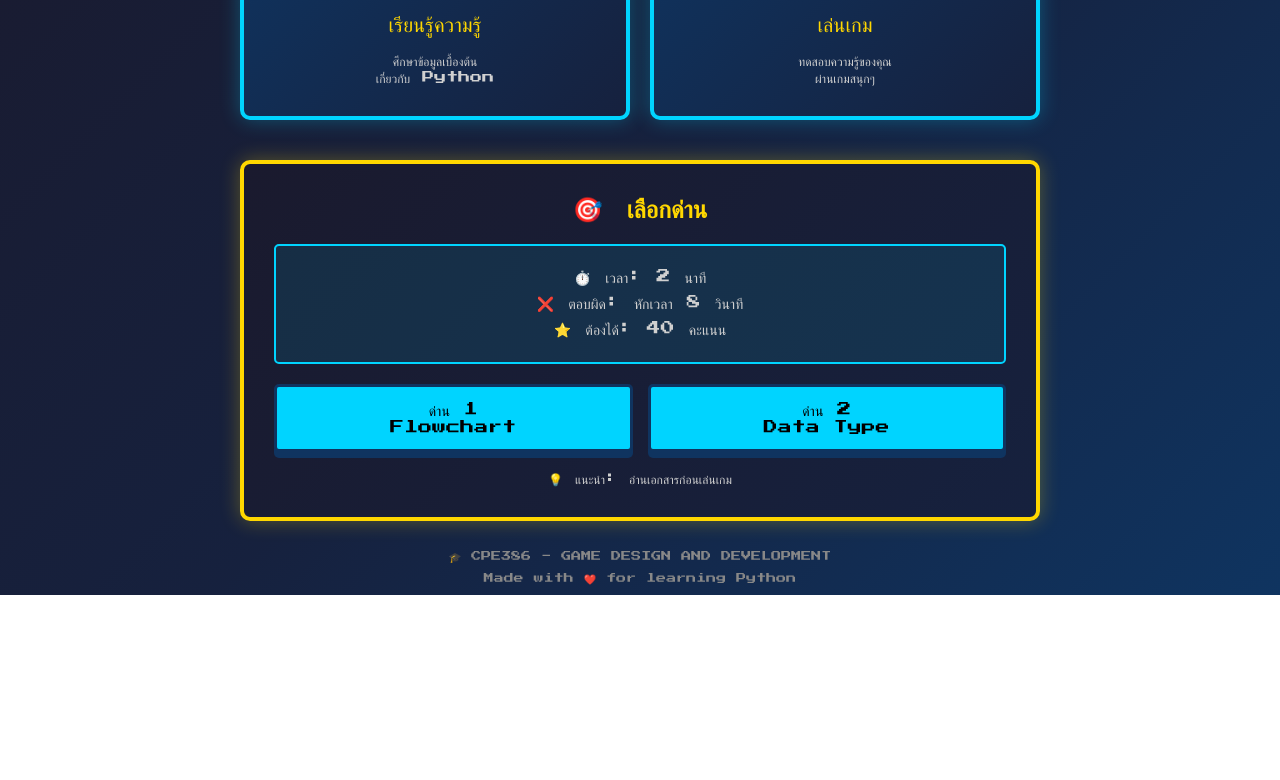
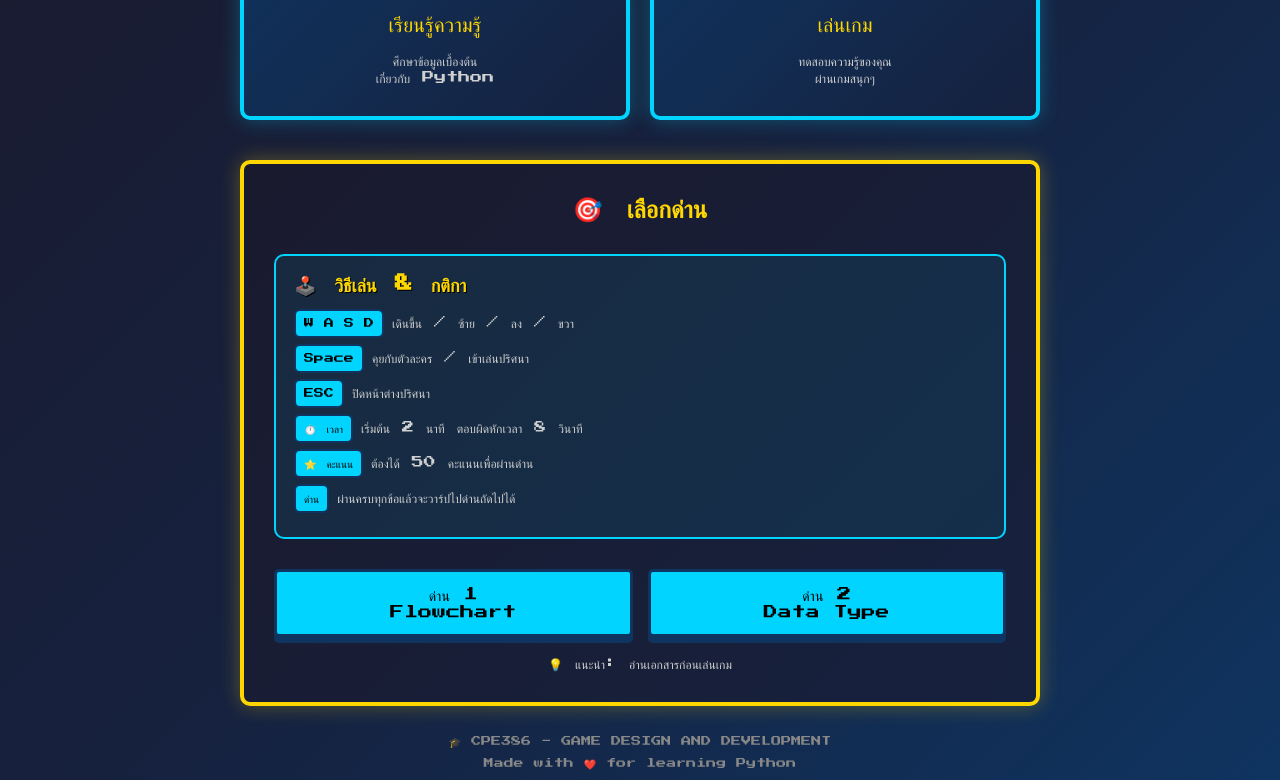
Before and after one commit to Bantita-N/cpe386, a plain HTML site: page game-1/start.html in a window 1280 px wide. Shown: the part 261-1041 px from the top of the page. Before the commit the page ends 856 px from the top, so only its background shows below. Drawn offline with Linux system fonts and the light colour scheme.

Commit message:
Add gameplay instructions and update title in start.html

```diff
--- a/game-1/start.html
+++ b/game-1/start.html
@@ -144,6 +144,41 @@
     .stats-item {
       margin: 8px 0;
     }
+    .guide-box {
+      background: rgba(0, 212, 255, 0.08);
+      border: 2px solid #00d4ff;
+      padding: 18px;
+      border-radius: 10px;
+      margin: 30px 0;
+      text-align: left;
+      color: #d0d0d0;
+    }
+    .guide-title {
+      color: #ffd700;
+      font-size: 18px;
+      margin: 0 0 12px 0;
+      text-shadow: 1px 1px 0 #000;
+    }
+    .guide-list {
+      list-style: none;
+      padding: 0;
+      margin: 0;
+      line-height: 1.7;
+      font-size: 12px;
+    }
+    .guide-list li {
+      margin-bottom: 6px;
+    }
+    .badge {
+      display: inline-block;
+      padding: 4px 8px;
+      border-radius: 6px;
+      background: #00d4ff;
+      color: #000;
+      border: 2px solid #0f3460;
+      font-size: 10px;
+      margin-right: 8px;
+    }
     .footer {
       color: #888;
       font-size: 10px;
@@ -157,7 +192,7 @@
 <body>
   <div class="main-container">
     <div class="logo"></div>
-    <h1>Python Quiz</h1>
+    <h1>Python Voyage</h1>
     <p class="subtitle">เรียนรู้ Python ผ่านเกมสนุกๆ</p>
 
     <div class="menu-grid">
@@ -176,10 +211,16 @@
 
     <div class="stage-menu">
       <h2>🎯 เลือกด่าน</h2>
-      <div class="stats">
-        <div class="stats-item">⏱️ เวลา: 2 นาที</div>
-        <div class="stats-item">❌ ตอบผิด: หักเวลา 8 วินาที</div>
-        <div class="stats-item">⭐ ต้องได้: 40 คะแนน</div>
+      <div class="guide-box">
+        <h3 class="guide-title">🕹️ วิธีเล่น & กติกา</h3>
+        <ul class="guide-list">
+          <li><span class="badge">W A S D</span>เดินขึ้น / ซ้าย / ลง / ขวา</li>
+          <li><span class="badge">Space</span>คุยกับตัวละคร / เข้าเล่นปริศนา</li>
+          <li><span class="badge">ESC</span>ปิดหน้าต่างปริศนา</li>
+          <li><span class="badge">⏱️ เวลา</span>เริ่มต้น 2 นาที ตอบผิดหักเวลา 8 วินาที</li>
+          <li><span class="badge">⭐ คะแนน</span>ต้องได้ 50 คะแนนเพื่อผ่านด่าน</li>
+          <li><span class="badge">ด่าน</span>ผ่านครบทุกข้อแล้วจะวาร์ปไปด่านถัดไปได้</li>
+        </ul>
       </div>
       <div class="stage-buttons">
         <a href="index.html" class="stage-btn">ด่าน 1<br>Flowchart</a>
```
